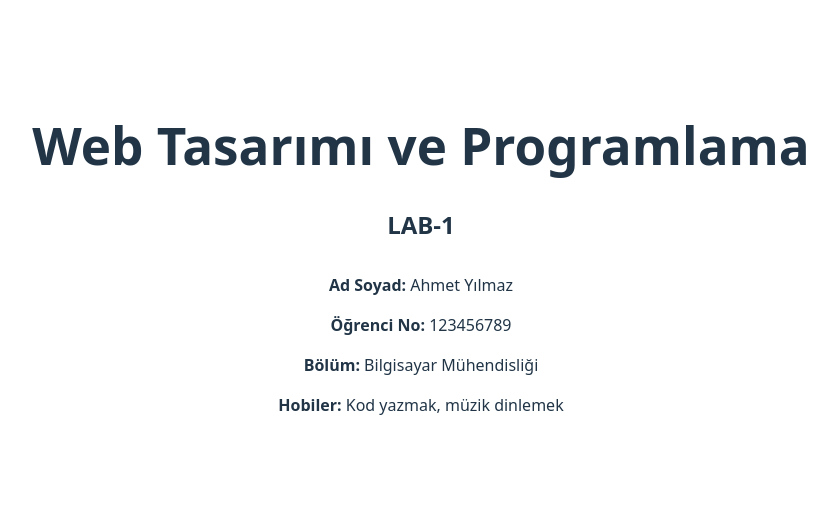
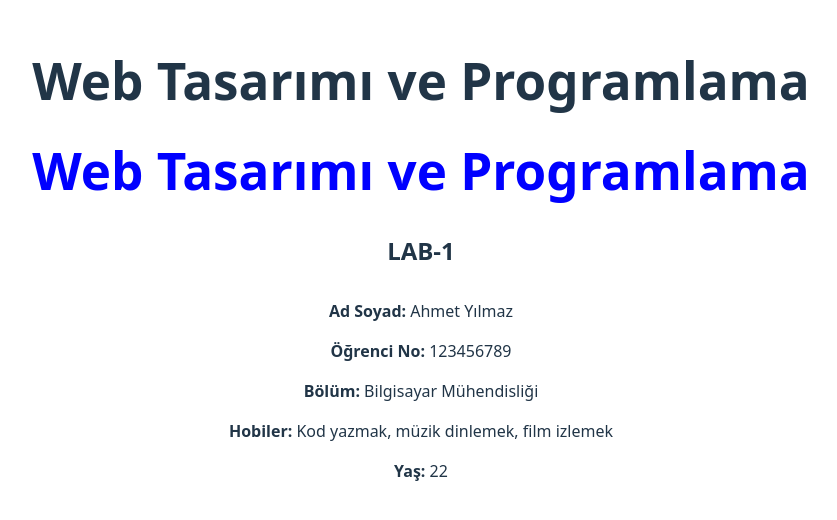
Before and after one commit to MuhammedFatihSaltan/web-lab-hello, a React (Vite) app: page / in a window 1280 px wide. Shown: the part 142-662 px from the top of the page, without its empty margins (219-1056 px from the left). Built offline with nearby package versions, Linux system fonts and the light colour scheme.

Commit message:
feat: add personal details to homepage

```diff
--- a/src/App.tsx
+++ b/src/App.tsx
@@ -5,13 +5,15 @@ function App() {
   return (
     <div style={{ textAlign: 'center', padding: '50px' }}>
       <h1>Web Tasarımı ve Programlama</h1>
+      <h1 style={{ color: 'blue' }}>Web Tasarımı ve Programlama</h1>
       <h2>LAB-1</h2>
 
       <div style={{ marginTop: '30px' }}>
         <p><strong>Ad Soyad:</strong> Ahmet Yılmaz</p>
         <p><strong>Öğrenci No:</strong> 123456789</p>
         <p><strong>Bölüm:</strong> Bilgisayar Mühendisliği</p>
-        <p><strong>Hobiler:</strong> Kod yazmak, müzik dinlemek</p>
+        <p><strong>Hobiler:</strong> Kod yazmak, müzik dinlemek, film izlemek</p>
+        <p><strong>Yaş:</strong> 22</p>
       </div>
     </div>
   )
```
